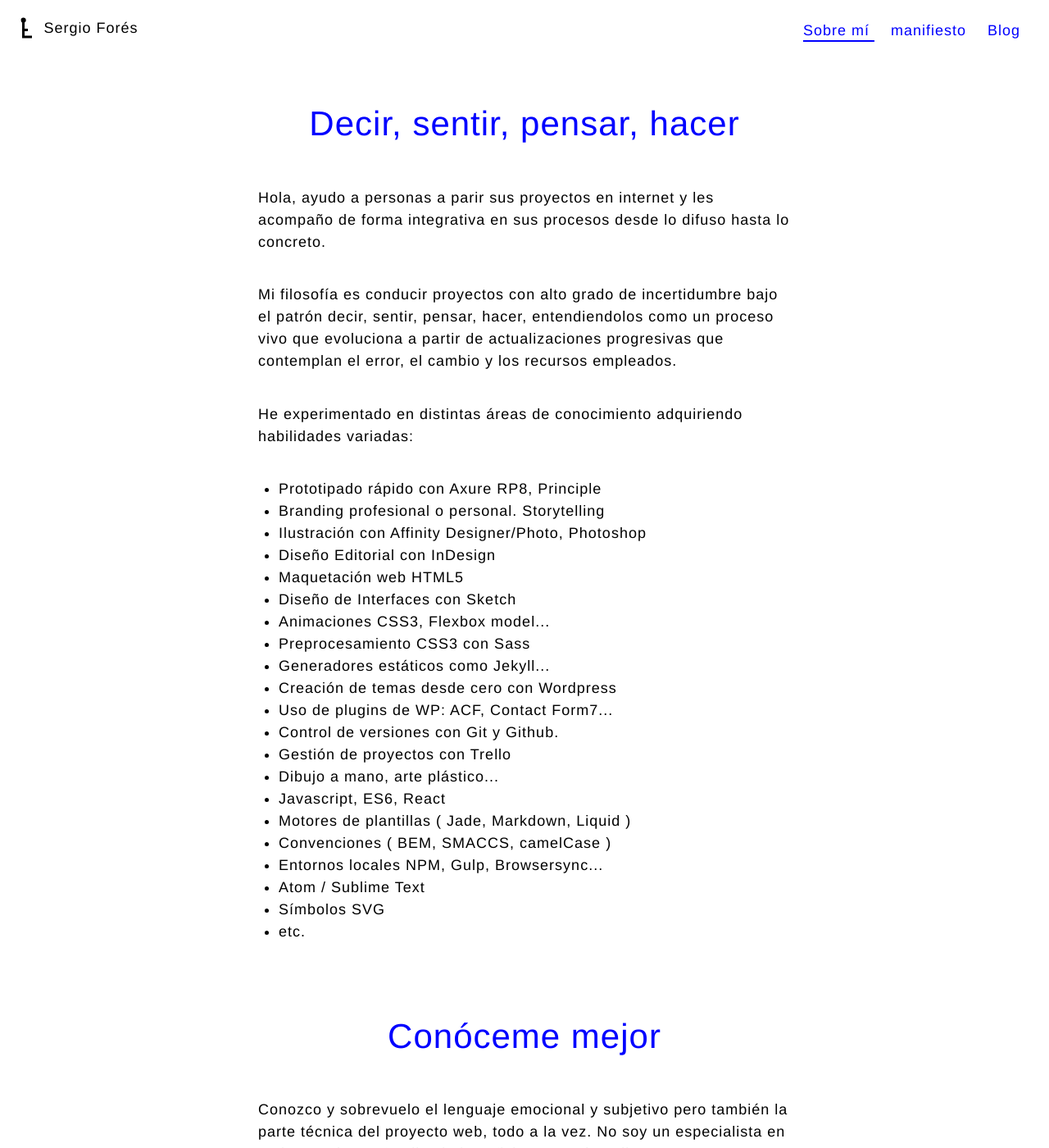
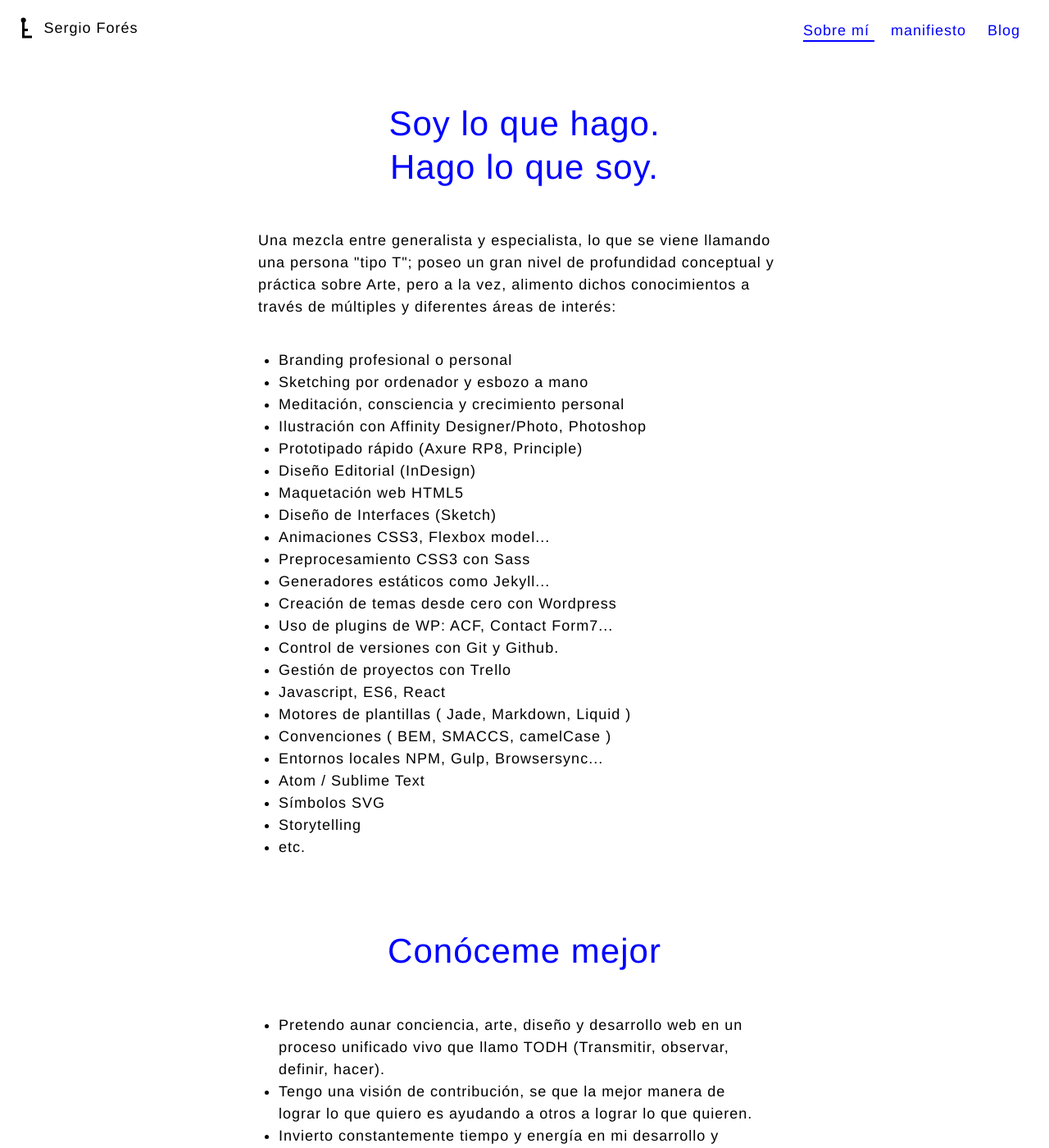
Before and after one commit to t0t/deprecated-personal-portfolio, a Jekyll site: the page built from index.html, in a window 1280 px wide and 1400 px high. Shown: the whole window at 82% size. Built offline with Jekyll 4.4.1, drawn with Linux system fonts in a browser that asks for light colours; some of the changed text lies outside the part shown.

Commit message:
CSS :cyclone:

```diff
--- a/index.html
+++ b/index.html
@@ -12,23 +12,22 @@ lang: es
 <article>
 
   <h1 class="site-title">
-    Decir, sentir, pensar, hacer
+    Soy lo que hago.<br>Hago lo que soy.
   </h1>
 
-  <p>Hola, ayudo a personas a parir sus proyectos en internet y les acompaño de forma integrativa en sus procesos desde lo difuso hasta lo concreto.</p>
-  <p>Mi filosofía es conducir proyectos con alto grado de incertidumbre bajo el patrón decir, sentir, pensar, hacer, entendiendolos como un proceso vivo que evoluciona a partir de actualizaciones progresivas que contemplan el error, el cambio y los recursos empleados.</p>
-
-
-  <p>He experimentado en distintas áreas de conocimiento adquiriendo habilidades variadas:</p>
+<p>Una mezcla entre generalista y especialista, lo que se viene llamando una persona "tipo T"; poseo un gran nivel de profundidad conceptual y práctica sobre Arte, pero a la vez, alimento dichos conocimientos a través de múltiples y diferentes áreas de interés:
+</p>
 
   <ul class="list">
 
-    <li> Prototipado rápido con Axure RP8, Principle </li>
-    <li> Branding profesional o personal. Storytelling </li>
+    <li> Branding profesional o personal </li>
+    <li> Sketching por ordenador y esbozo a mano</li>
+    <li> Meditación, consciencia y crecimiento personal </li>
     <li> Ilustración con Affinity Designer/Photo, Photoshop </li>
-    <li> Diseño Editorial con InDesign </li>
+    <li> Prototipado rápido (Axure RP8, Principle) </li>
+    <li> Diseño Editorial (InDesign) </li>
     <li> Maquetación web HTML5 </li>
-    <li> Diseño de Interfaces con Sketch </li>
+    <li> Diseño de Interfaces (Sketch) </li>
     <li> Animaciones CSS3, Flexbox model... </li>
     <li> Preprocesamiento CSS3 con Sass </li>
     <li> Generadores estáticos como Jekyll... </li>
@@ -36,24 +35,22 @@ lang: es
     <li> Uso de plugins de WP: ACF, Contact Form7... </li>
     <li> Control de versiones con Git y Github. </li>
     <li> Gestión de proyectos con Trello </li>
-    <li> Dibujo a mano, arte plástico...</li>
     <li> Javascript, ES6, React </li>
     <li> Motores de plantillas ( Jade, Markdown, Liquid ) </li>
     <li> Convenciones ( BEM, SMACCS,  camelCase ) </li>
     <li> Entornos locales NPM, Gulp, Browsersync... </li>
     <li> Atom / Sublime Text </li>
     <li> Símbolos SVG </li>
+    <li> Storytelling</li>
     <li> etc. </li>
 
   </ul>
 
   <h2 class="site-title">Conóceme mejor</h2>
 
-  <p>Conozco y sobrevuelo el lenguaje emocional y subjetivo pero también la parte técnica del proyecto web, todo a la vez. No soy un especialista en nada pero he profundizado lo suficiente en el medio como para tener un criterio valioso y una perspectiva global de todas sus partes en ciertos tipos de proyectos.</p>
-
   <ul class="list">
 
-    <li>Pretendo aunar conciencia, arte, diseño y desarrollo web en un proceso unificado vivo que llamo TODO. Me gusta generar mis propios contenidos.</li>
+    <li>Pretendo aunar conciencia, arte, diseño y desarrollo web en un proceso unificado vivo que llamo TODH (Transmitir, observar, definir, hacer).</li>
 
     <li>Tengo una visión de contribución, se que la mejor manera de lograr lo que quiero es ayudando a otros a lograr lo que quieren.</li>
 
@@ -71,12 +68,12 @@ lang: es
 
     <li>Alineado con las nuevas tecnologías. Comprendo cómo y porqué funcionan muchas de ellas. Con una curva de aprendizaje alta, aprendo y asimilo rápido sin necesidad expresa de ayuda. Capaz de utilizar herramientas para resolver diferentes problemas.</li>
 
-    <li>Adaptable al cambio. Autodidacta y altamente comprometido con el aprendizaje contínuo. Capaz de aprender y desaprender con facilidad en función de sus inquietudes.</li>
+    <li>Adaptable al cambio. Autodidacta y altamente comprometido con el aprendizaje contínuo. Capaz de aprender y desaprender con facilidad en función de mis inquietudes.</li>
 
 
     <li>Acepto el fracaso como un “mal” necesario para mi propio crecimiento. Comprendo que la única forma de aprender es haciendo y experimentando. Me equivoca y me asaltan miedos, pero logro transmutarlos.</li>
 
-    <li>No entiendo de fronteras. Mi concepción del entorno no conoce fronteras. No entiendo de límites geográficos, políticos, sociales, económicos, culturales...</li>
+    <li>Mi concepción del entorno no conoce fronteras. No entiendo de límites geográficos, políticos, sociales, económicos, culturales...</li>
 
     <li>Siempre conectado. Mi mundo está formado por muchos mundos sin importar su contexto.</li>
 
```
